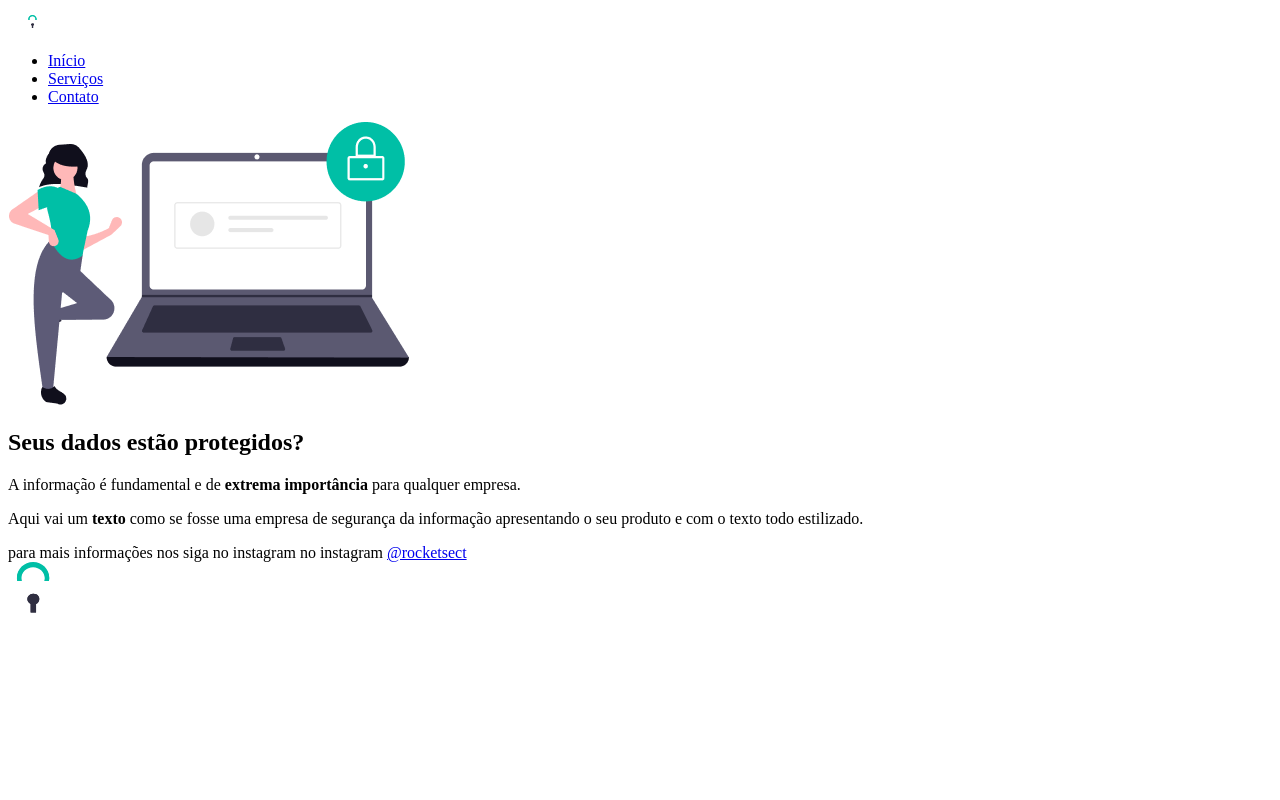
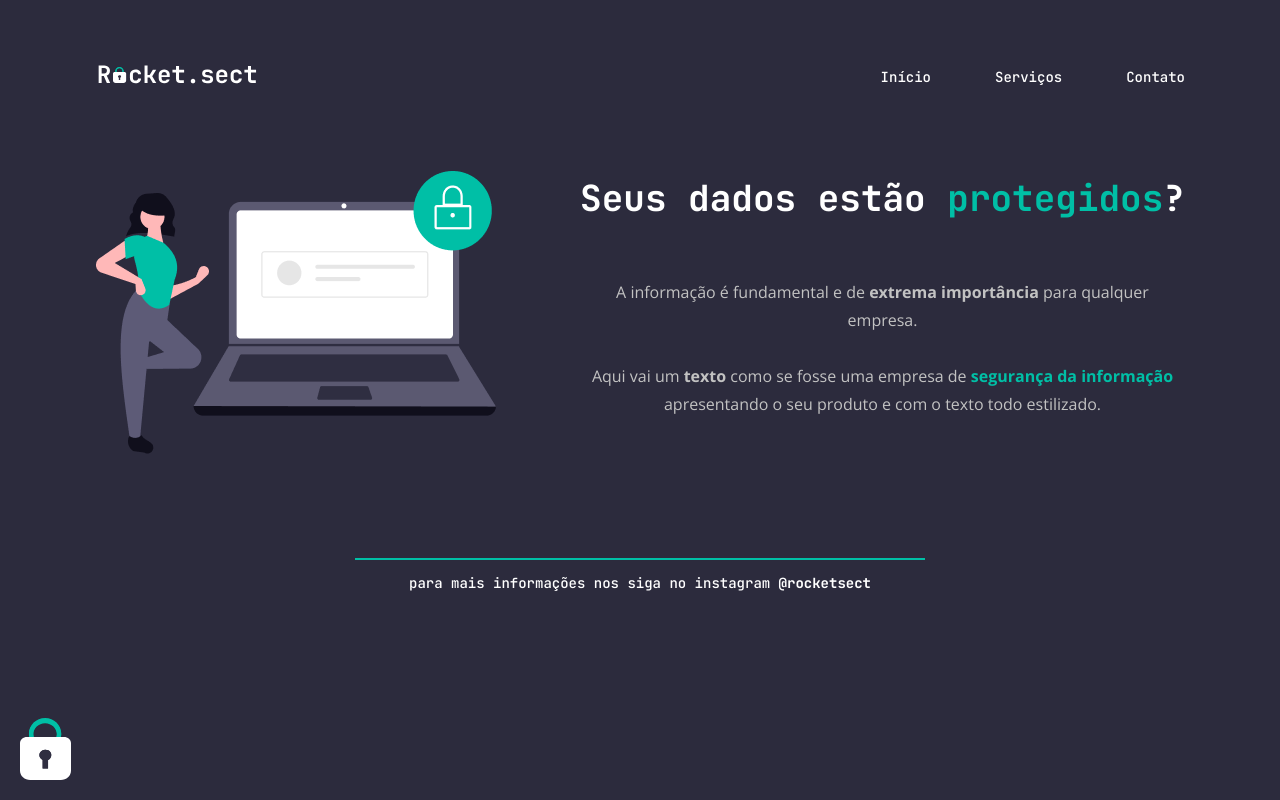
Before and after one commit to FelipeSoller/Explorer02Extra, a plain HTML site: page index.html in a window 1280 px wide. Drawn offline with nearby package versions, Linux system fonts and the light colour scheme.

Commit message:
add styles on page

```diff
--- a/index.html
+++ b/index.html
@@ -29,21 +29,22 @@
     <main>
       <img src="images/img1.png" alt="Mulher ao lado de um notebook muito grande com um cadeado verde no canto superior direito">
 
-      <section class="text">
+      <section>
         <h1>Seus dados estão <span>protegidos</span>?</h1>
         <p>
           A informação é fundamental e de <strong>extrema importância</strong> para qualquer empresa.
-        </p>
-        <p>
-          Aqui vai um <strong>texto</strong> como se fosse uma empresa de <span>segurança da informação apresentando</span> o seu produto e com o texto todo estilizado.
+          <br>
+          <br>
+          Aqui vai um <strong>texto</strong> como se fosse uma empresa de <span>segurança da informação </span>apresentando o seu produto e com o texto todo estilizado.
         </p>
       </section>
     </main>
     <footer>
-      para mais informações nos siga no instagram no instagram
+      <div id="line"></div>
+      para mais informações nos siga no instagram
       <a href="https://instagram.com/rocketsect" target="_blank">@rocketsect</a>
     </footer>
   </div>
-  <img src="images/padlock.svg" alt="Cadeado fechado no canto inferior esquerdo da página.">
+  <img id="padlock" src="images/padlock.svg" alt="Cadeado fechado no canto inferior esquerdo da página.">
 </body>
 </html>
--- a/style.css
+++ b/style.css
@@ -0,0 +1,115 @@
+body {
+  margin: 0;
+  font-family: 'Open Sans', sans-serif;
+  background: #2C2B3D;
+  min-height: 100vh;
+}
+
+.page {
+  padding-top: 60px;
+  width: 1090px;
+  margin: 0 auto;
+}
+
+nav {
+  display: flex;
+  justify-content: space-between;
+  align-items: center;
+
+  margin-bottom: 55px;
+}
+
+ul {
+  display: flex;
+  gap: 64px;
+
+  margin: 0;
+  padding: 0;
+
+  list-style: none;
+}
+
+a {
+  color: #FFF;
+  text-decoration: none;
+  font-size: 14px;
+  font-weight: 500;
+  line-height: 28px;
+}
+
+ul li a:hover {
+  color: #00BFA6;
+  font-weight: bold;
+}
+
+h1, ul {
+  font-family: JetBrains Mono;
+}
+
+main {
+  display: flex;
+  align-items: center;
+  justify-content: space-between;
+  gap: 74px;
+}
+
+h1 {
+  color: #FFF;
+  text-align: center;
+  font-size: 36px;
+  font-weight: 700;
+  line-height: 40px;
+}
+
+h1 span {
+  color: #00BFA6;
+  font-weight: bold;
+}
+
+section {
+  width: 605px;
+}
+
+section p {
+  color: #C2C2C2;
+  margin: 60px 0;
+
+  text-align: center;
+  font-size: 16px;
+  line-height: 28px;
+}
+
+section p span {
+  color: #00BFA6;
+  font-weight: bold;
+}
+
+footer {
+  margin-top: 80px;
+
+  color: #FFF;
+  text-align: center;
+  font-family: JetBrains Mono;
+  font-size: 14px;
+  font-style: normal;
+  font-weight: 500;
+  line-height: 28px;
+}
+
+footer a {
+  font-weight: bold;
+}
+
+#padlock {
+  position: fixed;
+  bottom: 0;
+  left: 0;
+  margin: 20px;
+}
+
+#line {
+  width: 568px;
+  height: 0px;
+  margin: 0 auto 9px;
+  border: 1px solid #00BFA6;;
+}
```
